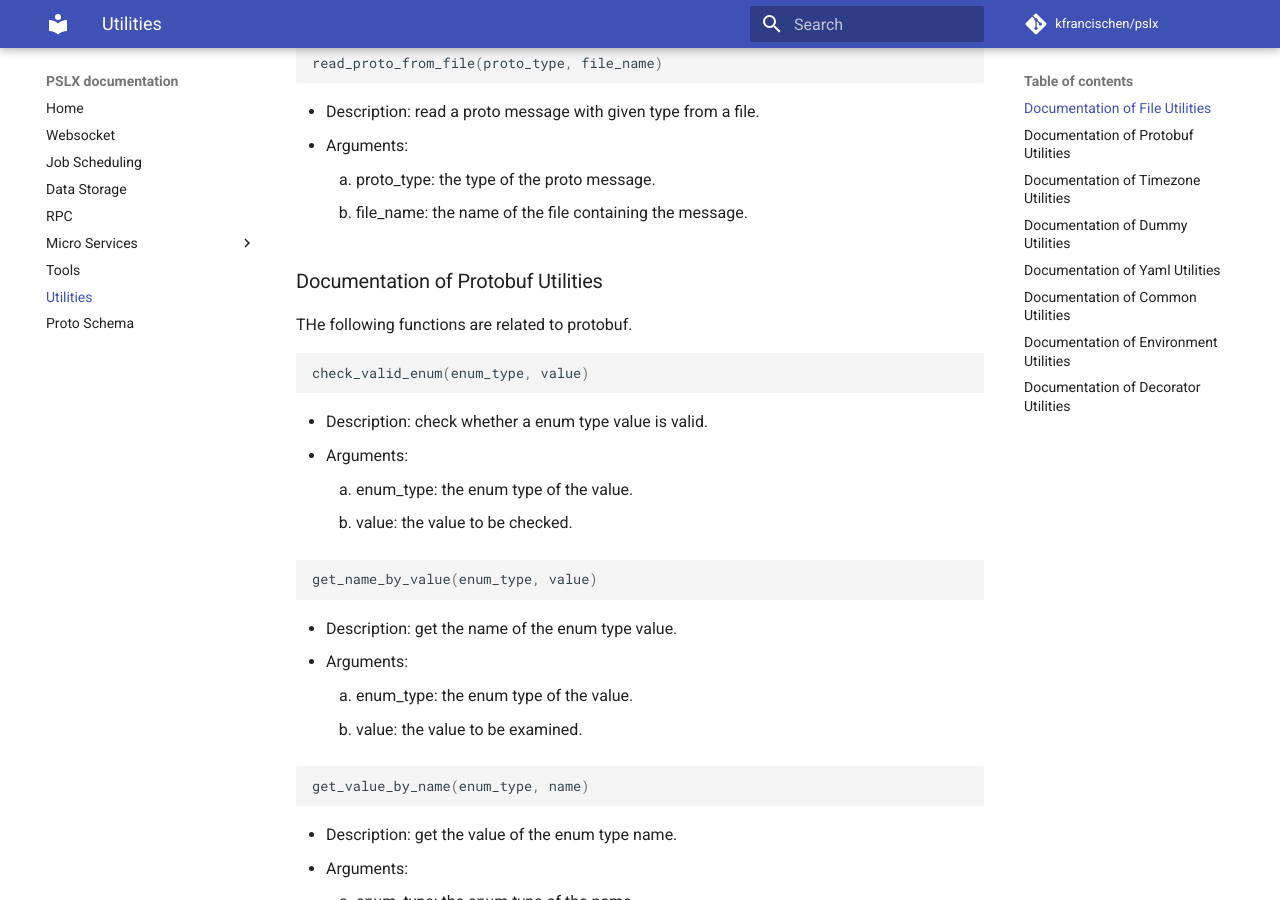
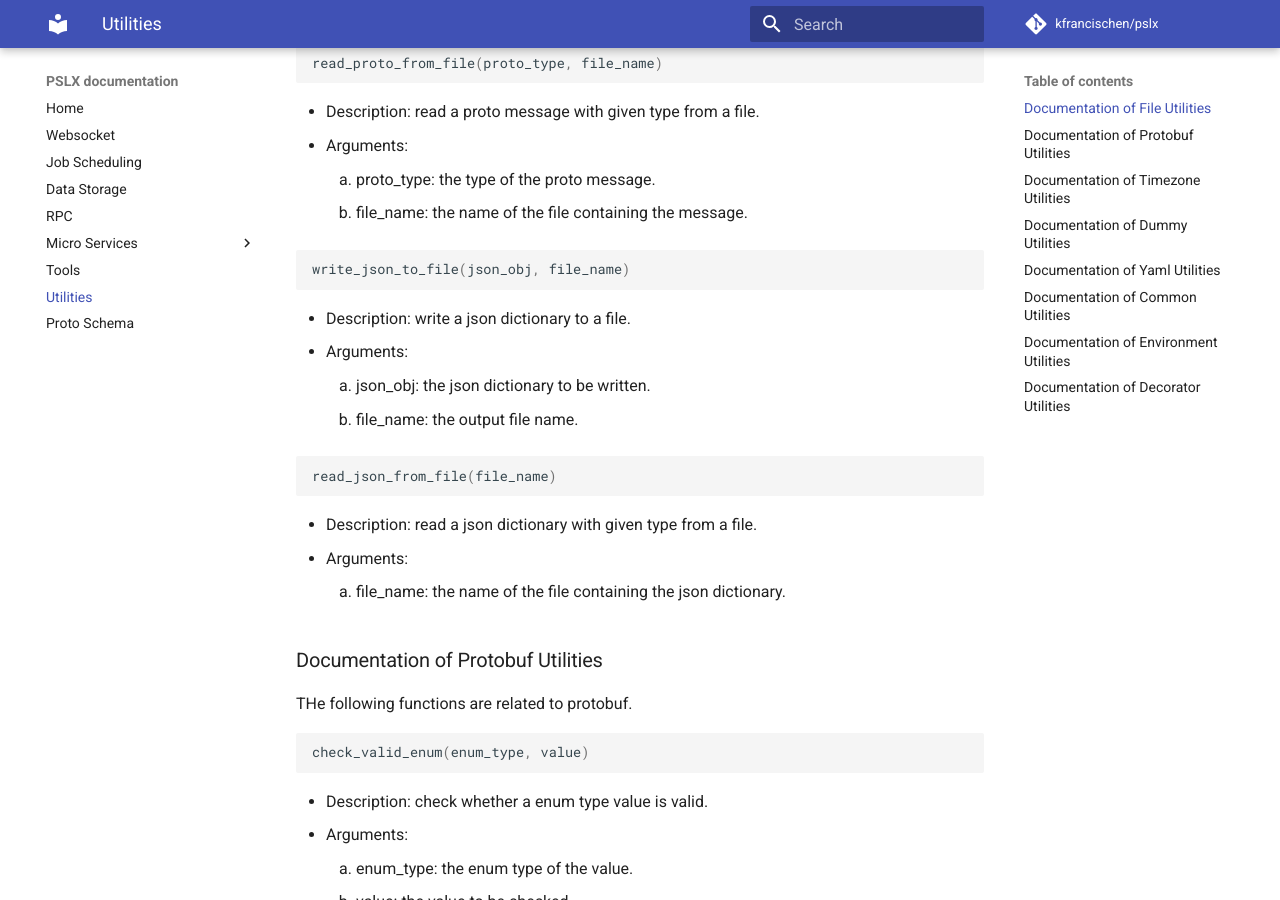
Before and after one commit to kfrancischen/pslx, an MkDocs documentation site: the page built from doc/docs/util.md, in a window 1280 px wide and 900 px high, scrolled down 5083 px. Built offline with MkDocs 1.6.1 and Material for MkDocs 9.7.7, drawn with Linux system fonts in a browser that asks for light colours; comment, search, counter and statistics services are not loaded; old or Windows-style settings are respelled for this version of MkDocs.

Commit message:
adding json io

````diff
--- a/doc/docs/util.md
+++ b/doc/docs/util.md
@@ -202,6 +202,22 @@ read_proto_from_file(proto_type, file_name)
 * Arguments:
     1. proto_type: the type of the proto message.
     2. file_name: the name of the file containing the message.
+
+```python
+write_json_to_file(json_obj, file_name)
+```
+* Description: write a json dictionary to a file.
+* Arguments:
+    1. json_obj: the json dictionary to be written.
+    2. file_name: the output file name.
+
+```python
+read_json_from_file(file_name)
+```
+* Description: read a json dictionary with given type from a file.
+* Arguments:
+    1. file_name: the name of the file containing the json dictionary.
+
 
 ### Documentation of Protobuf Utilities
 THe following functions are related to protobuf.
````
Also changed, not shown: 2 other files.
